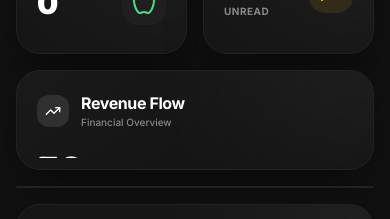
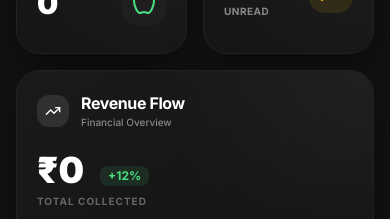
Before and after one commit to cjmensphisique/fit-win-cj, a React (Vite) app: page /admin in a window 390 px wide. Shown: the part 551-770 px from the top of the page. Built offline with nearby package versions, Linux system fonts and the light colour scheme; no server answers; sample sign-in values are in the browser's storage.

Commit message:
UI/UX improvements: layout fixes for mobile/desktop responsiveness and updated stats

```diff
--- a/dev-dist/sw.js
+++ b/dev-dist/sw.js
@@ -79,7 +79,7 @@ define(['./workbox-5a5d9309'], (function (workbox) { 'use strict';
    */
   workbox.precacheAndRoute([{
     "url": "index.html",
-    "revision": "0.rv3g5svps0g"
+    "revision": "0.bbdfrm3s3jo"
   }], {});
   workbox.cleanupOutdatedCaches();
   workbox.registerRoute(new workbox.NavigationRoute(workbox.createHandlerBoundToURL("index.html"), {
--- a/src/components/Layout.jsx
+++ b/src/components/Layout.jsx
@@ -96,7 +96,7 @@ export default function Layout() {
 
   return (
     <div
-      className="flex min-h-screen"
+      className="flex h-[100dvh] overflow-hidden"
       style={{ background: '#111111', fontFamily: "'Inter', system-ui, sans-serif" }}
     >
       {/* CSS for toast animation */}
--- a/src/pages/Dashboard.jsx
+++ b/src/pages/Dashboard.jsx
@@ -231,7 +231,7 @@ export default function Dashboard() {
     };
 
     return (
-      <div className="gap-4 max-w-[1600px] mx-auto pb-0 h-[calc(100vh-64px)] flex flex-col min-h-0">
+      <div className="gap-4 max-w-[1600px] mx-auto pb-6 lg:pb-0 flex flex-col lg:h-[calc(100vh-64px)] lg:min-h-0">
         {/* Top Header */}
         <div className="flex flex-col sm:flex-row items-start sm:items-end justify-between gap-4 border-b border-[#222] pb-4 shrink-0">
           <div>
@@ -290,13 +290,13 @@ export default function Dashboard() {
         </div>
 
         {/* Main Content Area */}
-        <div className="grid grid-cols-1 lg:grid-cols-3 gap-4 flex-1 min-h-0">
+        <div className="grid grid-cols-1 lg:grid-cols-3 gap-4 flex-1 lg:min-h-0">
 
           {/* Main 2-Column Section */}
-          <div className="lg:col-span-2 gap-4 flex flex-col min-h-0">
+          <div className="lg:col-span-2 gap-4 flex flex-col lg:min-h-0">
 
             {/* Revenue Widget */}
-            <DashboardCard title="Revenue Flow" subtitle="Financial Overview" icon={TrendingUp} variant="gradient" className="min-h-0">
+            <DashboardCard title="Revenue Flow" subtitle="Financial Overview" icon={TrendingUp} variant="gradient" className="min-h-[320px] lg:min-h-0">
                <div className="flex flex-col flex-1 min-h-0 justify-between gap-4 overflow-y-auto pr-2 pb-2">
                  <div>
                     <div className="flex items-end mb-1 gap-4">
@@ -338,7 +338,7 @@ export default function Dashboard() {
             </DashboardCard>
 
             {/* Admin Goal Assist Overview */}
-            <DashboardCard title="Goal Assist Overview" subtitle="Client Progress" icon={Target} className="flex-1 min-h-0">
+            <DashboardCard title="Goal Assist Overview" subtitle="Client Progress" icon={Target} className="flex-1 min-h-[320px] lg:min-h-0">
               <div className="flex flex-col flex-1 -mx-2 -mt-2 min-h-0">
                 <div className="flex-1 overflow-y-auto pr-2 space-y-3">
                    {(goals || []).filter(g => g.status === 'active').length > 0 ? (
@@ -387,9 +387,9 @@ export default function Dashboard() {
           </div>
 
           {/* Side Panel Section */}
-          <div className="lg:col-span-1 flex flex-col min-h-0">
+          <div className="lg:col-span-1 flex flex-col min-h-[400px] lg:min-h-0">
             {/* Activity Feed */}
-            <DashboardCard title="Live Activity" subtitle="Real-time Updates" icon={Activity} className="flex-1 min-h-0">
+            <DashboardCard title="Live Activity" subtitle="Real-time Updates" icon={Activity} className="flex-1 min-h-[400px] lg:min-h-0">
                <div className="flex flex-col flex-1 -mx-2 min-h-0">
                   <div className="flex-1 overflow-y-auto pr-2 space-y-1">
                     {feed.slice(0, 15).map((n, i) => (
--- a/src/pages/Login.jsx
+++ b/src/pages/Login.jsx
@@ -76,7 +76,7 @@ export default function Login() {
           {/* Stats */}
           <div className="flex gap-4">
             {[
-              { value: '50+', label: 'Clients' },
+              { value: '8+', label: 'Years Exp' },
               { value: '20+', label: 'Programs' },
               { value: '95%', label: 'Success Rate' },
             ].map((stat) => (
@@ -103,8 +103,8 @@ export default function Login() {
       <div className="flex w-full lg:w-1/2 flex-col items-center justify-center px-8 py-12" style={{ background: '#161616' }}>
         <div className="w-full max-w-sm">
           {/* Mobile logo */}
-          <div className="flex lg:hidden items-center gap-3 mb-10 justify-center">
-            <div className="w-12 h-12 flex items-center justify-center">
+          <div className="flex flex-col lg:hidden items-center gap-3 mb-10 justify-center">
+            <div className="w-12 h-12 items-center justify-center">
               <img
                 src={logoUrl}
                 alt="CJ FITNESS Logo"
```
